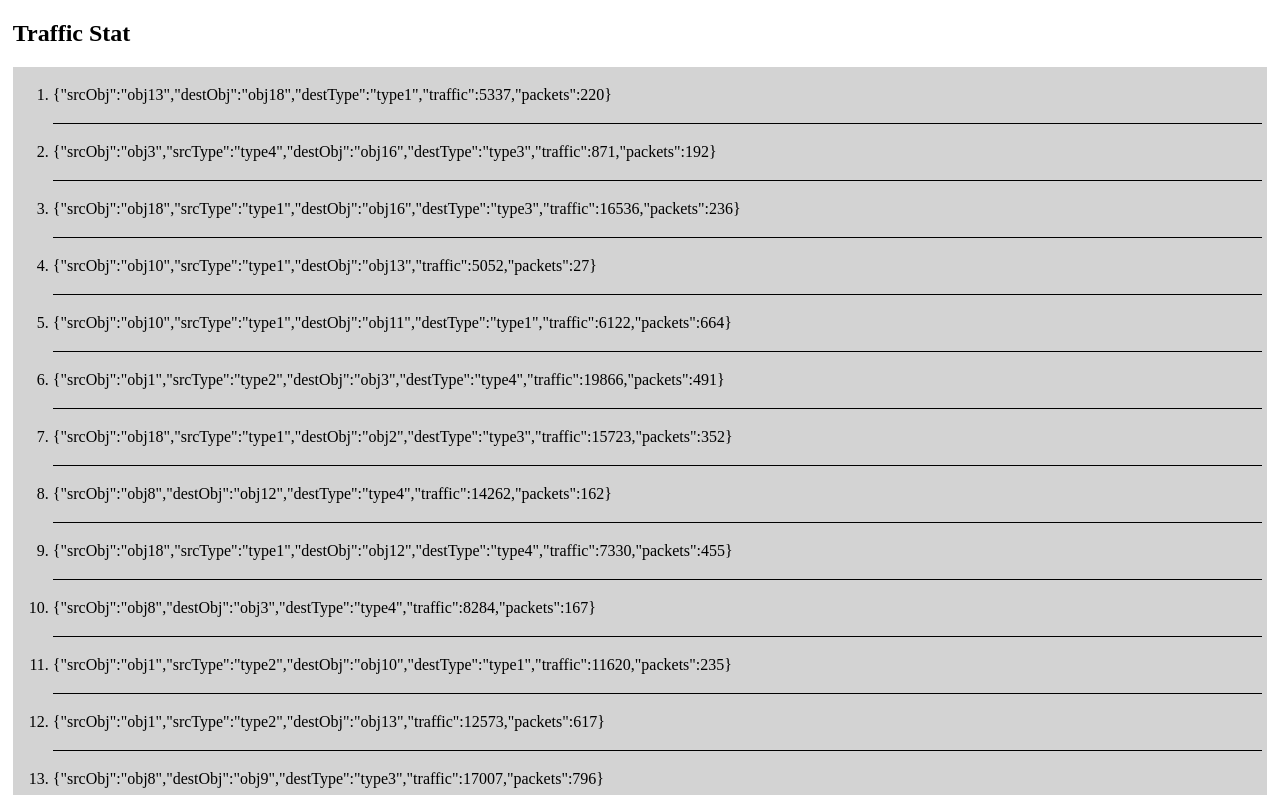
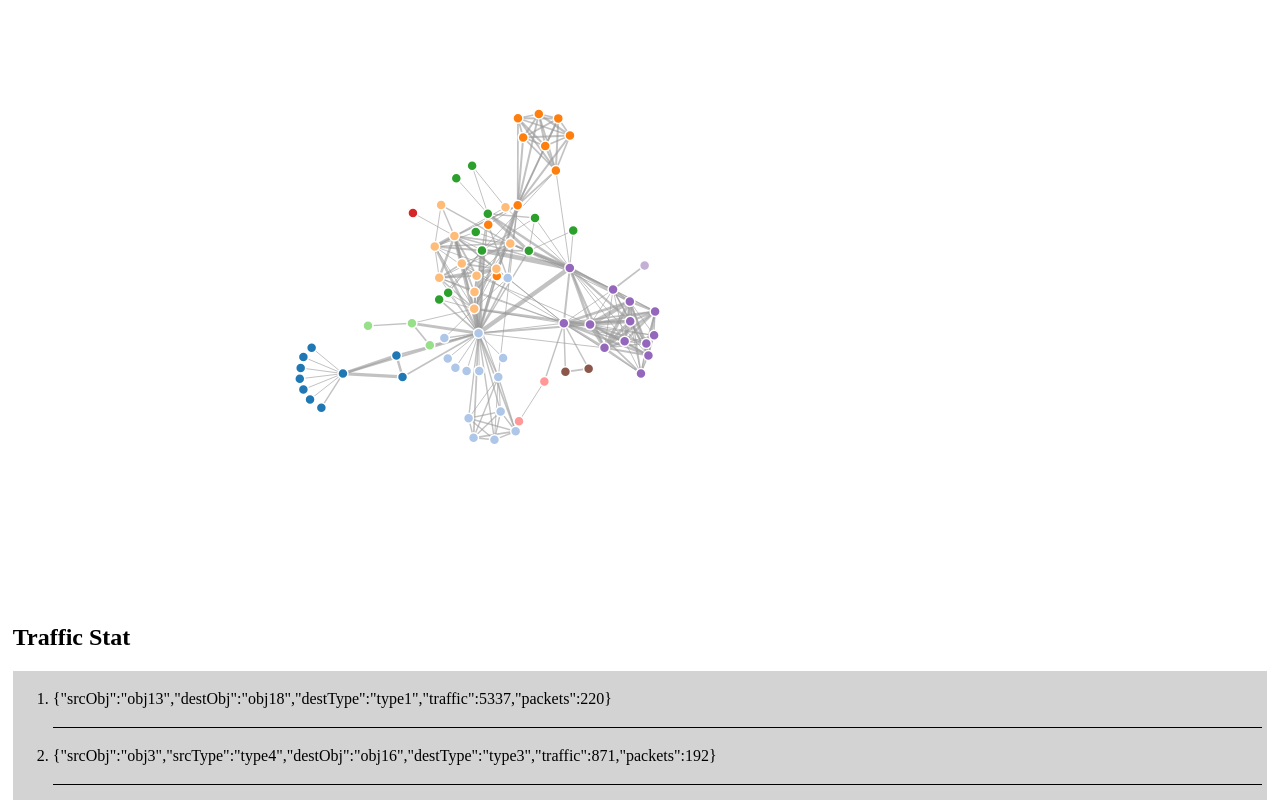
Before and after one commit to ShobhitMaheshwari/trafficstat, a website: page index.html in a window 1280 px wide. Drawn offline with nearby package versions, Linux system fonts and the light colour scheme.

Commit message:
simple force spring layout

```diff
--- a/index.html
+++ b/index.html
@@ -8,6 +8,7 @@
         <script src="https://cdn.jsdelivr.net/lodash/4.17.4/lodash.min.js"></script>
         <script src="https://code.jquery.com/jquery-2.2.4.min.js" integrity="sha256-BbhdlvQf/xTY9gja0Dq3HiwQF8LaCRTXxZKRutelT44=" crossorigin="anonymous"></script>
         <script src="js/vendor/jquery.mockjax.min.js"></script>
+		<script src="https://d3js.org/d3.v4.min.js"></script>
         <!--
             Add your allowed additional libraries/frameworks here
             you can use CDN or local files (put them under the "vendor" folder).
@@ -17,9 +18,9 @@
         <div class="demoContainer">
             <!-- For demo only, feel free to remove this div during your development -->
             <div class="demoSectionWrapepr">
+				<svg width="960" height="600"></svg>
                 <h2 class="demoSectionHeading">Traffic Stat</h2>
-                <ul id="mockTrafficStat" class="demoResponseList">
-                </ul>
+                <ul id="mockTrafficStat" class="demoResponseList"></ul>
             </div>
         </div>
         <script src="js/mockAPIs.js"></script>
--- a/js/demo/demo_driver.js
+++ b/js/demo/demo_driver.js
@@ -56,8 +56,89 @@
             return "/traffic_status";
         });
 
+	function Graph(){
+		this.initialize = function(){
+			this.svg = d3.select("svg");
+			this.width = +this.svg.attr("width");
+			this.height = +this.svg.attr("height");
+
+			this.color = d3.scaleOrdinal(d3.schemeCategory20);
+
+			this.simulation = d3.forceSimulation()
+				.force("link", d3.forceLink().id(function(d) { return d.id; }))
+				.force("charge", d3.forceManyBody())
+				.force("center", d3.forceCenter(this.width/2, this.height/2));
+		};
+		this.addData = function(graph){
+			var link = this.svg.append("g")
+				.attr("class", "links")
+				.selectAll("line")
+				.data(graph.links)
+				.enter().append("line")
+				  .attr("stroke-width", function(d) { return Math.sqrt(d.value); });
+
+			var color = this.color;
+			var node = this.svg.append("g")
+				  .attr("class", "nodes")
+				.selectAll("circle")
+				.data(graph.nodes)
+				.enter().append("circle")
+				  .attr("r", 5)
+				  .attr("fill", function(d) { return color(d.group); })
+				  .call(d3.drag()
+					  .on("start", this.dragstarted)
+					  .on("drag", this.dragged)
+					  .on("end", this.dragended));
+
+			  node.append("title")
+				  .text(function(d) { return d.id; });
+
+			this.simulation
+				  .nodes(graph.nodes)
+				  .on("tick", ticked);
+
+			this.simulation.force("link")
+				.links(graph.links);
+
+			function ticked() {
+				link
+					.attr("x1", function(d) { return d.source.x; })
+					.attr("y1", function(d) { return d.source.y; })
+					.attr("x2", function(d) { return d.target.x; })
+					.attr("y2", function(d) { return d.target.y; });
+
+				node
+					.attr("cx", function(d) { return d.x; })
+					.attr("cy", function(d) { return d.y; });
+			}
+		};
+
+		this.dragstarted = function (d) {
+		  if (!d3.event.active) this.simulation.alphaTarget(0.3).restart();
+		  d.fx = d.x;
+		  d.fy = d.y;
+		}
+
+		this.dragged = function (d) {
+		  d.fx = d3.event.x;
+		  d.fy = d3.event.y;
+		}
+
+		this.dragended = function (d) {
+		  if (!d3.event.active) this.simulation.alphaTarget(0);
+		  d.fx = null;
+		  d.fy = null;
+		}
+	};
+
+	graph = new Graph();
+	graph.initialize();
+
     $(df2).on({
         "stateFetchingSuccess": function(event, data) {
+			d3.json("miserables.json", function(error, graph2) {
+				graph.addData(graph2);
+			});
             data.result.data.forEach(function(dataEntry) {
                 addNewEntry($trafficStatusList, JSON.stringify(dataEntry));
             });
--- /dev/null
+++ b/miserables.json
@@ -0,0 +1,337 @@
+{
+  "nodes": [
+    {"id": "Myriel", "group": 1},
+    {"id": "Napoleon", "group": 1},
+    {"id": "Mlle.Baptistine", "group": 1},
+    {"id": "Mme.Magloire", "group": 1},
+    {"id": "CountessdeLo", "group": 1},
+    {"id": "Geborand", "group": 1},
+    {"id": "Champtercier", "group": 1},
+    {"id": "Cravatte", "group": 1},
+    {"id": "Count", "group": 1},
+    {"id": "OldMan", "group": 1},
+    {"id": "Labarre", "group": 2},
+    {"id": "Valjean", "group": 2},
+    {"id": "Marguerite", "group": 3},
+    {"id": "Mme.deR", "group": 2},
+    {"id": "Isabeau", "group": 2},
+    {"id": "Gervais", "group": 2},
+    {"id": "Tholomyes", "group": 3},
+    {"id": "Listolier", "group": 3},
+    {"id": "Fameuil", "group": 3},
+    {"id": "Blacheville", "group": 3},
+    {"id": "Favourite", "group": 3},
+    {"id": "Dahlia", "group": 3},
+    {"id": "Zephine", "group": 3},
+    {"id": "Fantine", "group": 3},
+    {"id": "Mme.Thenardier", "group": 4},
+    {"id": "Thenardier", "group": 4},
+    {"id": "Cosette", "group": 5},
+    {"id": "Javert", "group": 4},
+    {"id": "Fauchelevent", "group": 0},
+    {"id": "Bamatabois", "group": 2},
+    {"id": "Perpetue", "group": 3},
+    {"id": "Simplice", "group": 2},
+    {"id": "Scaufflaire", "group": 2},
+    {"id": "Woman1", "group": 2},
+    {"id": "Judge", "group": 2},
+    {"id": "Champmathieu", "group": 2},
+    {"id": "Brevet", "group": 2},
+    {"id": "Chenildieu", "group": 2},
+    {"id": "Cochepaille", "group": 2},
+    {"id": "Pontmercy", "group": 4},
+    {"id": "Boulatruelle", "group": 6},
+    {"id": "Eponine", "group": 4},
+    {"id": "Anzelma", "group": 4},
+    {"id": "Woman2", "group": 5},
+    {"id": "MotherInnocent", "group": 0},
+    {"id": "Gribier", "group": 0},
+    {"id": "Jondrette", "group": 7},
+    {"id": "Mme.Burgon", "group": 7},
+    {"id": "Gavroche", "group": 8},
+    {"id": "Gillenormand", "group": 5},
+    {"id": "Magnon", "group": 5},
+    {"id": "Mlle.Gillenormand", "group": 5},
+    {"id": "Mme.Pontmercy", "group": 5},
+    {"id": "Mlle.Vaubois", "group": 5},
+    {"id": "Lt.Gillenormand", "group": 5},
+    {"id": "Marius", "group": 8},
+    {"id": "BaronessT", "group": 5},
+    {"id": "Mabeuf", "group": 8},
+    {"id": "Enjolras", "group": 8},
+    {"id": "Combeferre", "group": 8},
+    {"id": "Prouvaire", "group": 8},
+    {"id": "Feuilly", "group": 8},
+    {"id": "Courfeyrac", "group": 8},
+    {"id": "Bahorel", "group": 8},
+    {"id": "Bossuet", "group": 8},
+    {"id": "Joly", "group": 8},
+    {"id": "Grantaire", "group": 8},
+    {"id": "MotherPlutarch", "group": 9},
+    {"id": "Gueulemer", "group": 4},
+    {"id": "Babet", "group": 4},
+    {"id": "Claquesous", "group": 4},
+    {"id": "Montparnasse", "group": 4},
+    {"id": "Toussaint", "group": 5},
+    {"id": "Child1", "group": 10},
+    {"id": "Child2", "group": 10},
+    {"id": "Brujon", "group": 4},
+    {"id": "Mme.Hucheloup", "group": 8}
+  ],
+  "links": [
+    {"source": "Napoleon", "target": "Myriel", "value": 1},
+    {"source": "Mlle.Baptistine", "target": "Myriel", "value": 8},
+    {"source": "Mme.Magloire", "target": "Myriel", "value": 10},
+    {"source": "Mme.Magloire", "target": "Mlle.Baptistine", "value": 6},
+    {"source": "CountessdeLo", "target": "Myriel", "value": 1},
+    {"source": "Geborand", "target": "Myriel", "value": 1},
+    {"source": "Champtercier", "target": "Myriel", "value": 1},
+    {"source": "Cravatte", "target": "Myriel", "value": 1},
+    {"source": "Count", "target": "Myriel", "value": 2},
+    {"source": "OldMan", "target": "Myriel", "value": 1},
+    {"source": "Valjean", "target": "Labarre", "value": 1},
+    {"source": "Valjean", "target": "Mme.Magloire", "value": 3},
+    {"source": "Valjean", "target": "Mlle.Baptistine", "value": 3},
+    {"source": "Valjean", "target": "Myriel", "value": 5},
+    {"source": "Marguerite", "target": "Valjean", "value": 1},
+    {"source": "Mme.deR", "target": "Valjean", "value": 1},
+    {"source": "Isabeau", "target": "Valjean", "value": 1},
+    {"source": "Gervais", "target": "Valjean", "value": 1},
+    {"source": "Listolier", "target": "Tholomyes", "value": 4},
+    {"source": "Fameuil", "target": "Tholomyes", "value": 4},
+    {"source": "Fameuil", "target": "Listolier", "value": 4},
+    {"source": "Blacheville", "target": "Tholomyes", "value": 4},
+    {"source": "Blacheville", "target": "Listolier", "value": 4},
+    {"source": "Blacheville", "target": "Fameuil", "value": 4},
+    {"source": "Favourite", "target": "Tholomyes", "value": 3},
+    {"source": "Favourite", "target": "Listolier", "value": 3},
+    {"source": "Favourite", "target": "Fameuil", "value": 3},
+    {"source": "Favourite", "target": "Blacheville", "value": 4},
+    {"source": "Dahlia", "target": "Tholomyes", "value": 3},
+    {"source": "Dahlia", "target": "Listolier", "value": 3},
+    {"source": "Dahlia", "target": "Fameuil", "value": 3},
+    {"source": "Dahlia", "target": "Blacheville", "value": 3},
+    {"source": "Dahlia", "target": "Favourite", "value": 5},
+    {"source": "Zephine", "target": "Tholomyes", "value": 3},
+    {"source": "Zephine", "target": "Listolier", "value": 3},
+    {"source": "Zephine", "target": "Fameuil", "value": 3},
+    {"source": "Zephine", "target": "Blacheville", "value": 3},
+    {"source": "Zephine", "target": "Favourite", "value": 4},
+    {"source": "Zephine", "target": "Dahlia", "value": 4},
+    {"source": "Fantine", "target": "Tholomyes", "value": 3},
+    {"source": "Fantine", "target": "Listolier", "value": 3},
+    {"source": "Fantine", "target": "Fameuil", "value": 3},
+    {"source": "Fantine", "target": "Blacheville", "value": 3},
+    {"source": "Fantine", "target": "Favourite", "value": 4},
+    {"source": "Fantine", "target": "Dahlia", "value": 4},
+    {"source": "Fantine", "target": "Zephine", "value": 4},
+    {"source": "Fantine", "target": "Marguerite", "value": 2},
+    {"source": "Fantine", "target": "Valjean", "value": 9},
+    {"source": "Mme.Thenardier", "target": "Fantine", "value": 2},
+    {"source": "Mme.Thenardier", "target": "Valjean", "value": 7},
+    {"source": "Thenardier", "target": "Mme.Thenardier", "value": 13},
+    {"source": "Thenardier", "target": "Fantine", "value": 1},
+    {"source": "Thenardier", "target": "Valjean", "value": 12},
+    {"source": "Cosette", "target": "Mme.Thenardier", "value": 4},
+    {"source": "Cosette", "target": "Valjean", "value": 31},
+    {"source": "Cosette", "target": "Tholomyes", "value": 1},
+    {"source": "Cosette", "target": "Thenardier", "value": 1},
+    {"source": "Javert", "target": "Valjean", "value": 17},
+    {"source": "Javert", "target": "Fantine", "value": 5},
+    {"source": "Javert", "target": "Thenardier", "value": 5},
+    {"source": "Javert", "target": "Mme.Thenardier", "value": 1},
+    {"source": "Javert", "target": "Cosette", "value": 1},
+    {"source": "Fauchelevent", "target": "Valjean", "value": 8},
+    {"source": "Fauchelevent", "target": "Javert", "value": 1},
+    {"source": "Bamatabois", "target": "Fantine", "value": 1},
+    {"source": "Bamatabois", "target": "Javert", "value": 1},
+    {"source": "Bamatabois", "target": "Valjean", "value": 2},
+    {"source": "Perpetue", "target": "Fantine", "value": 1},
+    {"source": "Simplice", "target": "Perpetue", "value": 2},
+    {"source": "Simplice", "target": "Valjean", "value": 3},
+    {"source": "Simplice", "target": "Fantine", "value": 2},
+    {"source": "Simplice", "target": "Javert", "value": 1},
+    {"source": "Scaufflaire", "target": "Valjean", "value": 1},
+    {"source": "Woman1", "target": "Valjean", "value": 2},
+    {"source": "Woman1", "target": "Javert", "value": 1},
+    {"source": "Judge", "target": "Valjean", "value": 3},
+    {"source": "Judge", "target": "Bamatabois", "value": 2},
+    {"source": "Champmathieu", "target": "Valjean", "value": 3},
+    {"source": "Champmathieu", "target": "Judge", "value": 3},
+    {"source": "Champmathieu", "target": "Bamatabois", "value": 2},
+    {"source": "Brevet", "target": "Judge", "value": 2},
+    {"source": "Brevet", "target": "Champmathieu", "value": 2},
+    {"source": "Brevet", "target": "Valjean", "value": 2},
+    {"source": "Brevet", "target": "Bamatabois", "value": 1},
+    {"source": "Chenildieu", "target": "Judge", "value": 2},
+    {"source": "Chenildieu", "target": "Champmathieu", "value": 2},
+    {"source": "Chenildieu", "target": "Brevet", "value": 2},
+    {"source": "Chenildieu", "target": "Valjean", "value": 2},
+    {"source": "Chenildieu", "target": "Bamatabois", "value": 1},
+    {"source": "Cochepaille", "target": "Judge", "value": 2},
+    {"source": "Cochepaille", "target": "Champmathieu", "value": 2},
+    {"source": "Cochepaille", "target": "Brevet", "value": 2},
+    {"source": "Cochepaille", "target": "Chenildieu", "value": 2},
+    {"source": "Cochepaille", "target": "Valjean", "value": 2},
+    {"source": "Cochepaille", "target": "Bamatabois", "value": 1},
+    {"source": "Pontmercy", "target": "Thenardier", "value": 1},
+    {"source": "Boulatruelle", "target": "Thenardier", "value": 1},
+    {"source": "Eponine", "target": "Mme.Thenardier", "value": 2},
+    {"source": "Eponine", "target": "Thenardier", "value": 3},
+    {"source": "Anzelma", "target": "Eponine", "value": 2},
+    {"source": "Anzelma", "target": "Thenardier", "value": 2},
+    {"source": "Anzelma", "target": "Mme.Thenardier", "value": 1},
+    {"source": "Woman2", "target": "Valjean", "value": 3},
+    {"source": "Woman2", "target": "Cosette", "value": 1},
+    {"source": "Woman2", "target": "Javert", "value": 1},
+    {"source": "MotherInnocent", "target": "Fauchelevent", "value": 3},
+    {"source": "MotherInnocent", "target": "Valjean", "value": 1},
+    {"source": "Gribier", "target": "Fauchelevent", "value": 2},
+    {"source": "Mme.Burgon", "target": "Jondrette", "value": 1},
+    {"source": "Gavroche", "target": "Mme.Burgon", "value": 2},
+    {"source": "Gavroche", "target": "Thenardier", "value": 1},
+    {"source": "Gavroche", "target": "Javert", "value": 1},
+    {"source": "Gavroche", "target": "Valjean", "value": 1},
+    {"source": "Gillenormand", "target": "Cosette", "value": 3},
+    {"source": "Gillenormand", "target": "Valjean", "value": 2},
+    {"source": "Magnon", "target": "Gillenormand", "value": 1},
+    {"source": "Magnon", "target": "Mme.Thenardier", "value": 1},
+    {"source": "Mlle.Gillenormand", "target": "Gillenormand", "value": 9},
+    {"source": "Mlle.Gillenormand", "target": "Cosette", "value": 2},
+    {"source": "Mlle.Gillenormand", "target": "Valjean", "value": 2},
+    {"source": "Mme.Pontmercy", "target": "Mlle.Gillenormand", "value": 1},
+    {"source": "Mme.Pontmercy", "target": "Pontmercy", "value": 1},
+    {"source": "Mlle.Vaubois", "target": "Mlle.Gillenormand", "value": 1},
+    {"source": "Lt.Gillenormand", "target": "Mlle.Gillenormand", "value": 2},
+    {"source": "Lt.Gillenormand", "target": "Gillenormand", "value": 1},
+    {"source": "Lt.Gillenormand", "target": "Cosette", "value": 1},
+    {"source": "Marius", "target": "Mlle.Gillenormand", "value": 6},
+    {"source": "Marius", "target": "Gillenormand", "value": 12},
+    {"source": "Marius", "target": "Pontmercy", "value": 1},
+    {"source": "Marius", "target": "Lt.Gillenormand", "value": 1},
+    {"source": "Marius", "target": "Cosette", "value": 21},
+    {"source": "Marius", "target": "Valjean", "value": 19},
+    {"source": "Marius", "target": "Tholomyes", "value": 1},
+    {"source": "Marius", "target": "Thenardier", "value": 2},
+    {"source": "Marius", "target": "Eponine", "value": 5},
+    {"source": "Marius", "target": "Gavroche", "value": 4},
+    {"source": "BaronessT", "target": "Gillenormand", "value": 1},
+    {"source": "BaronessT", "target": "Marius", "value": 1},
+    {"source": "Mabeuf", "target": "Marius", "value": 1},
+    {"source": "Mabeuf", "target": "Eponine", "value": 1},
+    {"source": "Mabeuf", "target": "Gavroche", "value": 1},
+    {"source": "Enjolras", "target": "Marius", "value": 7},
+    {"source": "Enjolras", "target": "Gavroche", "value": 7},
+    {"source": "Enjolras", "target": "Javert", "value": 6},
+    {"source": "Enjolras", "target": "Mabeuf", "value": 1},
+    {"source": "Enjolras", "target": "Valjean", "value": 4},
+    {"source": "Combeferre", "target": "Enjolras", "value": 15},
+    {"source": "Combeferre", "target": "Marius", "value": 5},
+    {"source": "Combeferre", "target": "Gavroche", "value": 6},
+    {"source": "Combeferre", "target": "Mabeuf", "value": 2},
+    {"source": "Prouvaire", "target": "Gavroche", "value": 1},
+    {"source": "Prouvaire", "target": "Enjolras", "value": 4},
+    {"source": "Prouvaire", "target": "Combeferre", "value": 2},
+    {"source": "Feuilly", "target": "Gavroche", "value": 2},
+    {"source": "Feuilly", "target": "Enjolras", "value": 6},
+    {"source": "Feuilly", "target": "Prouvaire", "value": 2},
+    {"source": "Feuilly", "target": "Combeferre", "value": 5},
+    {"source": "Feuilly", "target": "Mabeuf", "value": 1},
+    {"source": "Feuilly", "target": "Marius", "value": 1},
+    {"source": "Courfeyrac", "target": "Marius", "value": 9},
+    {"source": "Courfeyrac", "target": "Enjolras", "value": 17},
+    {"source": "Courfeyrac", "target": "Combeferre", "value": 13},
+    {"source": "Courfeyrac", "target": "Gavroche", "value": 7},
+    {"source": "Courfeyrac", "target": "Mabeuf", "value": 2},
+    {"source": "Courfeyrac", "target": "Eponine", "value": 1},
+    {"source": "Courfeyrac", "target": "Feuilly", "value": 6},
+    {"source": "Courfeyrac", "target": "Prouvaire", "value": 3},
+    {"source": "Bahorel", "target": "Combeferre", "value": 5},
+    {"source": "Bahorel", "target": "Gavroche", "value": 5},
+    {"source": "Bahorel", "target": "Courfeyrac", "value": 6},
+    {"source": "Bahorel", "target": "Mabeuf", "value": 2},
+    {"source": "Bahorel", "target": "Enjolras", "value": 4},
+    {"source": "Bahorel", "target": "Feuilly", "value": 3},
+    {"source": "Bahorel", "target": "Prouvaire", "value": 2},
+    {"source": "Bahorel", "target": "Marius", "value": 1},
+    {"source": "Bossuet", "target": "Marius", "value": 5},
+    {"source": "Bossuet", "target": "Courfeyrac", "value": 12},
+    {"source": "Bossuet", "target": "Gavroche", "value": 5},
+    {"source": "Bossuet", "target": "Bahorel", "value": 4},
+    {"source": "Bossuet", "target": "Enjolras", "value": 10},
+    {"source": "Bossuet", "target": "Feuilly", "value": 6},
+    {"source": "Bossuet", "target": "Prouvaire", "value": 2},
+    {"source": "Bossuet", "target": "Combeferre", "value": 9},
+    {"source": "Bossuet", "target": "Mabeuf", "value": 1},
+    {"source": "Bossuet", "target": "Valjean", "value": 1},
+    {"source": "Joly", "target": "Bahorel", "value": 5},
+    {"source": "Joly", "target": "Bossuet", "value": 7},
+    {"source": "Joly", "target": "Gavroche", "value": 3},
+    {"source": "Joly", "target": "Courfeyrac", "value": 5},
+    {"source": "Joly", "target": "Enjolras", "value": 5},
+    {"source": "Joly", "target": "Feuilly", "value": 5},
+    {"source": "Joly", "target": "Prouvaire", "value": 2},
+    {"source": "Joly", "target": "Combeferre", "value": 5},
+    {"source": "Joly", "target": "Mabeuf", "value": 1},
+    {"source": "Joly", "target": "Marius", "value": 2},
+    {"source": "Grantaire", "target": "Bossuet", "value": 3},
+    {"source": "Grantaire", "target": "Enjolras", "value": 3},
+    {"source": "Grantaire", "target": "Combeferre", "value": 1},
+    {"source": "Grantaire", "target": "Courfeyrac", "value": 2},
+    {"source": "Grantaire", "target": "Joly", "value": 2},
+    {"source": "Grantaire", "target": "Gavroche", "value": 1},
+    {"source": "Grantaire", "target": "Bahorel", "value": 1},
+    {"source": "Grantaire", "target": "Feuilly", "value": 1},
+    {"source": "Grantaire", "target": "Prouvaire", "value": 1},
+    {"source": "MotherPlutarch", "target": "Mabeuf", "value": 3},
+    {"source": "Gueulemer", "target": "Thenardier", "value": 5},
+    {"source": "Gueulemer", "target": "Valjean", "value": 1},
+    {"source": "Gueulemer", "target": "Mme.Thenardier", "value": 1},
+    {"source": "Gueulemer", "target": "Javert", "value": 1},
+    {"source": "Gueulemer", "target": "Gavroche", "value": 1},
+    {"source": "Gueulemer", "target": "Eponine", "value": 1},
+    {"source": "Babet", "target": "Thenardier", "value": 6},
+    {"source": "Babet", "target": "Gueulemer", "value": 6},
+    {"source": "Babet", "target": "Valjean", "value": 1},
+    {"source": "Babet", "target": "Mme.Thenardier", "value": 1},
+    {"source": "Babet", "target": "Javert", "value": 2},
+    {"source": "Babet", "target": "Gavroche", "value": 1},
+    {"source": "Babet", "target": "Eponine", "value": 1},
+    {"source": "Claquesous", "target": "Thenardier", "value": 4},
+    {"source": "Claquesous", "target": "Babet", "value": 4},
+    {"source": "Claquesous", "target": "Gueulemer", "value": 4},
+    {"source": "Claquesous", "target": "Valjean", "value": 1},
+    {"source": "Claquesous", "target": "Mme.Thenardier", "value": 1},
+    {"source": "Claquesous", "target": "Javert", "value": 1},
+    {"source": "Claquesous", "target": "Eponine", "value": 1},
+    {"source": "Claquesous", "target": "Enjolras", "value": 1},
+    {"source": "Montparnasse", "target": "Javert", "value": 1},
+    {"source": "Montparnasse", "target": "Babet", "value": 2},
+    {"source": "Montparnasse", "target": "Gueulemer", "value": 2},
+    {"source": "Montparnasse", "target": "Claquesous", "value": 2},
+    {"source": "Montparnasse", "target": "Valjean", "value": 1},
+    {"source": "Montparnasse", "target": "Gavroche", "value": 1},
+    {"source": "Montparnasse", "target": "Eponine", "value": 1},
+    {"source": "Montparnasse", "target": "Thenardier", "value": 1},
+    {"source": "Toussaint", "target": "Cosette", "value": 2},
+    {"source": "Toussaint", "target": "Javert", "value": 1},
+    {"source": "Toussaint", "target": "Valjean", "value": 1},
+    {"source": "Child1", "target": "Gavroche", "value": 2},
+    {"source": "Child2", "target": "Gavroche", "value": 2},
+    {"source": "Child2", "target": "Child1", "value": 3},
+    {"source": "Brujon", "target": "Babet", "value": 3},
+    {"source": "Brujon", "target": "Gueulemer", "value": 3},
+    {"source": "Brujon", "target": "Thenardier", "value": 3},
+    {"source": "Brujon", "target": "Gavroche", "value": 1},
+    {"source": "Brujon", "target": "Eponine", "value": 1},
+    {"source": "Brujon", "target": "Claquesous", "value": 1},
+    {"source": "Brujon", "target": "Montparnasse", "value": 1},
+    {"source": "Mme.Hucheloup", "target": "Bossuet", "value": 1},
+    {"source": "Mme.Hucheloup", "target": "Joly", "value": 1},
+    {"source": "Mme.Hucheloup", "target": "Grantaire", "value": 1},
+    {"source": "Mme.Hucheloup", "target": "Bahorel", "value": 1},
+    {"source": "Mme.Hucheloup", "target": "Courfeyrac", "value": 1},
+    {"source": "Mme.Hucheloup", "target": "Gavroche", "value": 1},
+    {"source": "Mme.Hucheloup", "target": "Enjolras", "value": 1}
+  ]
+}
```
Also changed, not shown: css/demo.css (+10 -0 lines).
